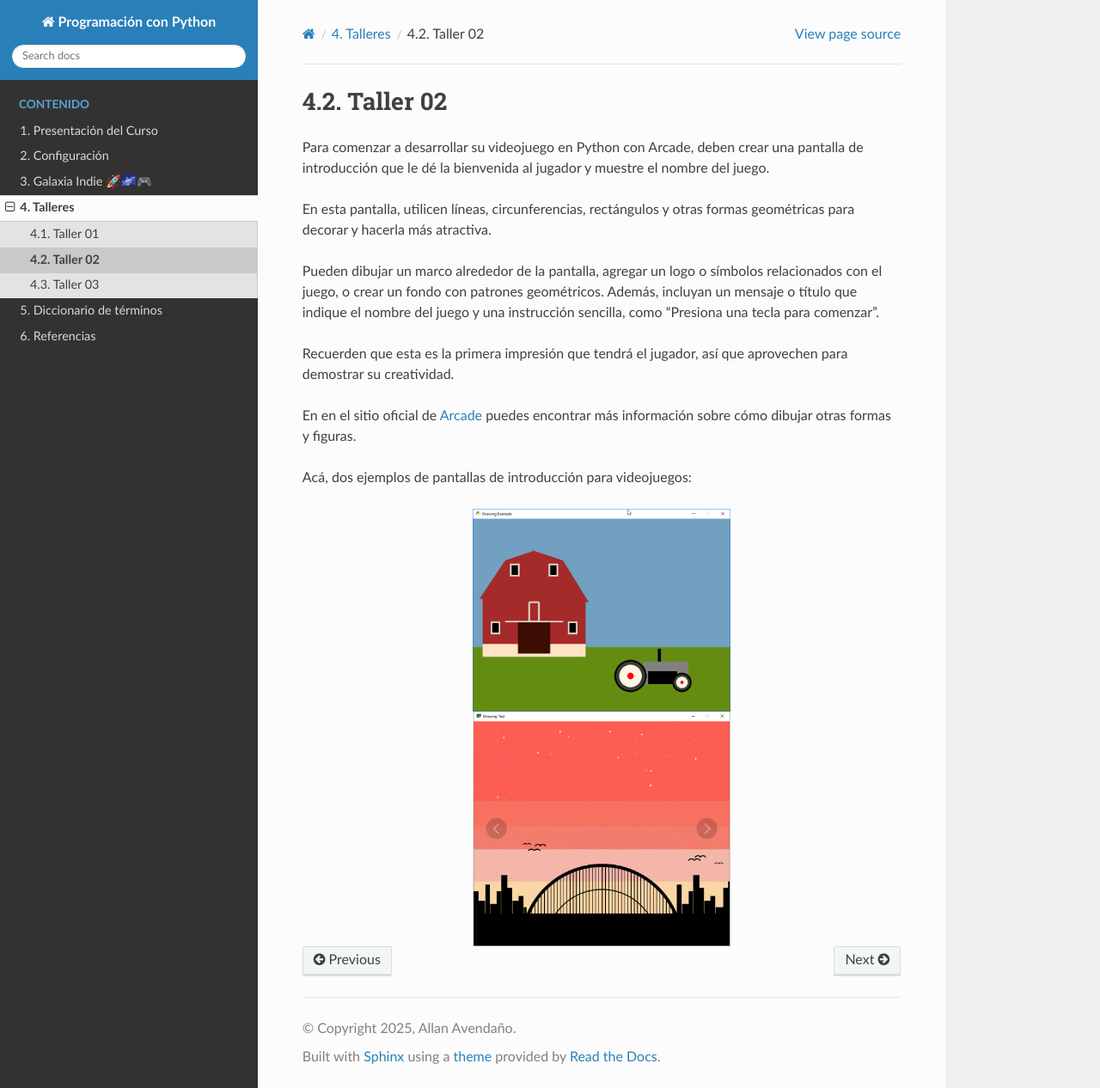
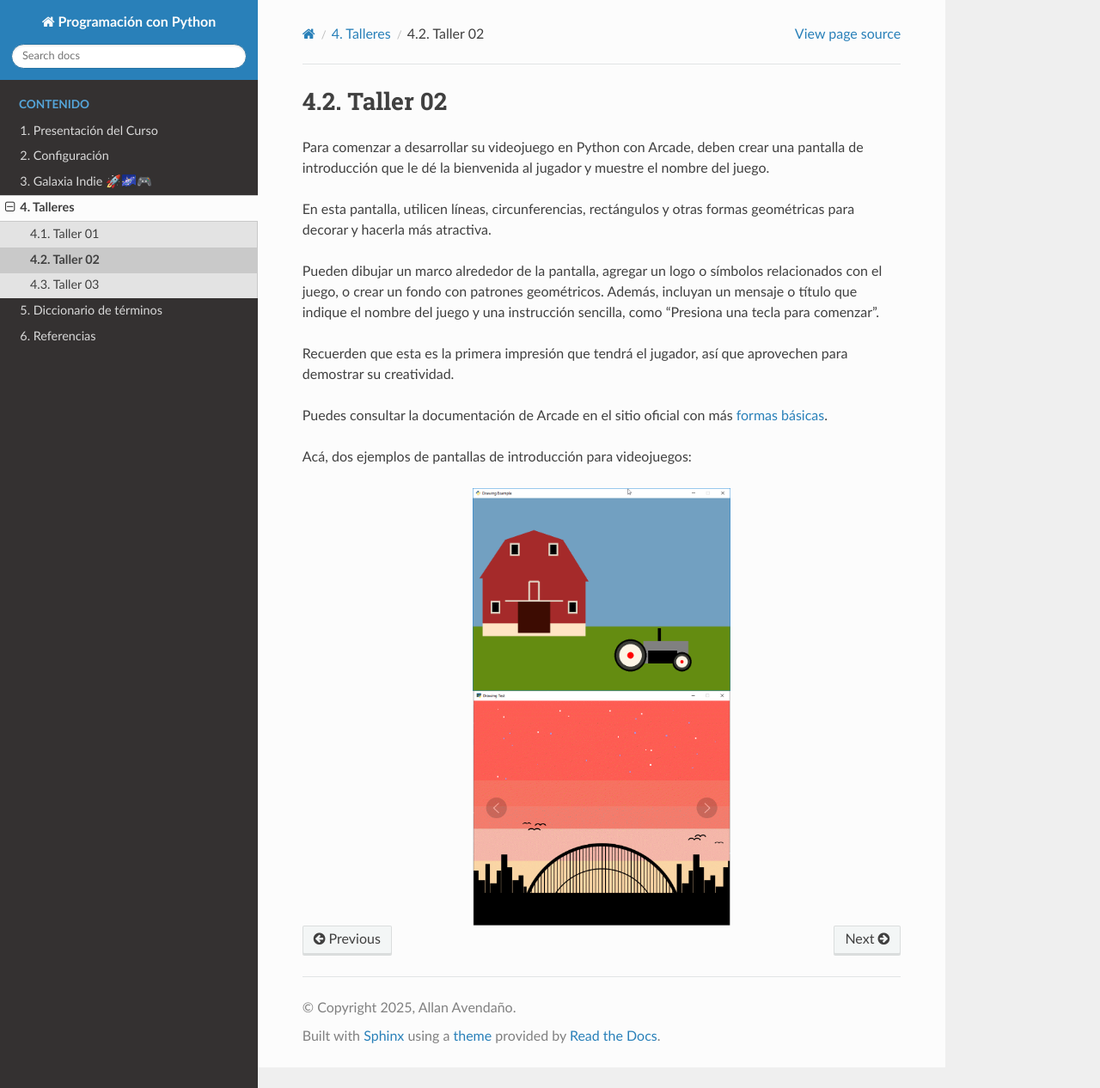
Before and after one commit to aavendan/programacion-python, a Sphinx documentation site: the page built from docs/source/talleres/taller02.rst, in a window 1280 px wide and 1266 px high. Shown: the whole window at 86% size. Built offline with Sphinx 7.4.7 and the Read the Docs theme 3.1.0, drawn with Linux system fonts in a browser that asks for light colours.

Commit message:
taller02

```diff
--- a/docs/source/talleres/taller02.rst
+++ b/docs/source/talleres/taller02.rst
@@ -16,8 +16,8 @@ instrucción sencilla, como "Presiona una tecla para comenzar".
 Recuerden que esta es la primera impresión que tendrá el jugador,
 así que aprovechen para demostrar su creatividad.
 
-En en el sitio oficial de `Arcade <https://api.arcade.academy/en/latest/>`_
-puedes encontrar más información sobre cómo dibujar otras formas y figuras.
+Puedes consultar la documentación de Arcade en el sitio oficial con más
+`formas básicas <https://api.arcade.academy/en/latest/example_code/drawing_primitives.html#drawing-primitives>`_.
 
 Acá, dos ejemplos de pantallas de introducción para videojuegos:
 
```
